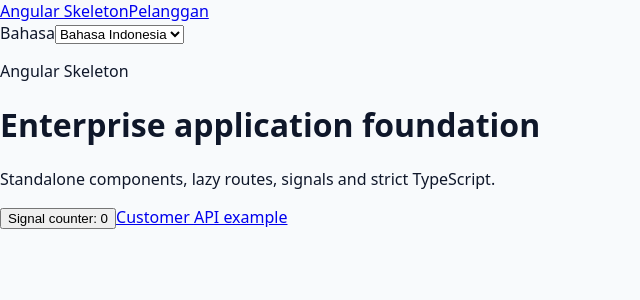
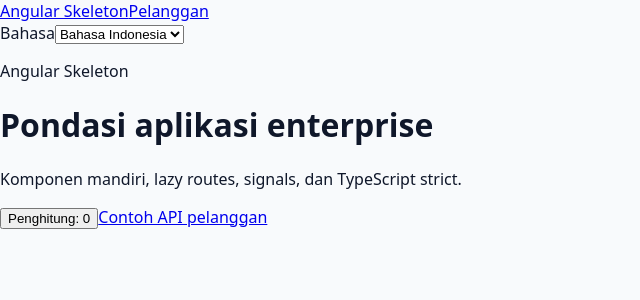
Before and after one commit to casudinlix/angular-skeleton, an Angular app: page / in a window 1280 px wide. Shown: the top 300 px of the page, without its empty margins (0-640 px from the left). Built offline with nearby package versions, Linux system fonts and the light colour scheme.

Commit message:
refactor: translate module templates using ID/EN JSON

```diff
--- a/src/app/templates/home/home.page.html
+++ b/src/app/templates/home/home.page.html
@@ -1,12 +1,12 @@
 <main class="page-content" aria-labelledby="home-title">
-  <p class="eyebrow">Angular Skeleton</p>
-  <h1 id="home-title">Enterprise application foundation</h1>
-  <p>Standalone components, lazy routes, signals and strict TypeScript.</p>
+  <p class="eyebrow">{{ i18n.translate('appName') }}</p>
+  <h1 id="home-title">{{ i18n.translate('homeTitle') }}</h1>
+  <p>{{ i18n.translate('homeDescription') }}</p>
 
   <div class="page-actions">
     <button type="button" (click)="count.update(n => n + 1)">
-      Signal counter: {{ count() }}
+      {{ i18n.translate('counterLabel') }}: {{ count() }}
     </button>
-    <a routerLink="/customers">Customer API example</a>
+    <a routerLink="/customers">{{ i18n.translate('customersLink') }}</a>
   </div>
 </main>
```
